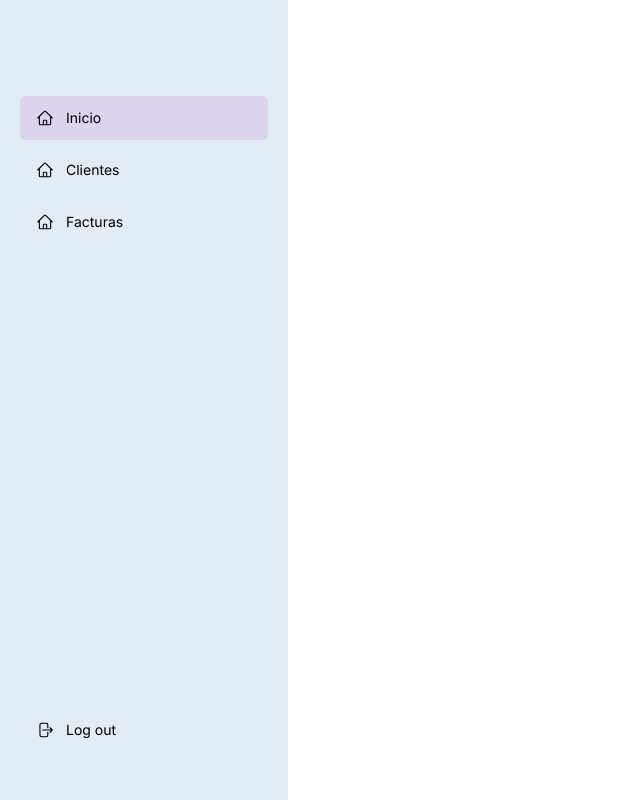
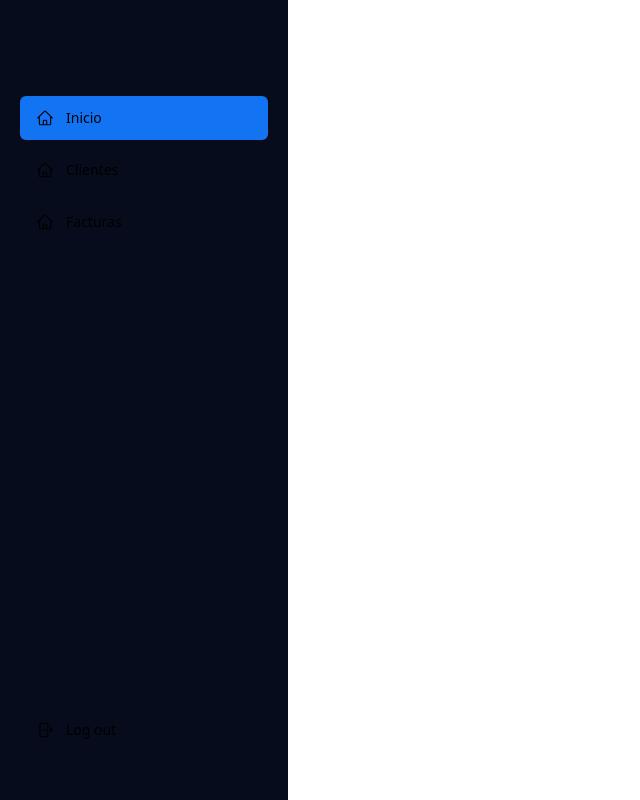
Before and after one commit to JPabloPena/modas-angel-manager, a React (Vite) app: page / in a window 1280 px wide. Shown: the whole page, without its empty margins (0-640 px from the left). Built offline with nearby package versions, Linux system fonts and the light colour scheme.

Commit message:
feat: update colors and font, and add a utility for gradient background

```diff
--- a/src/index.css
+++ b/src/index.css
@@ -2,23 +2,20 @@
 
 @theme {
   /* Background colors */
-  --color-primary-bg: #e2ecf4;
-  --color-secondary-bg: #dcd3ef;
-  --color-terciary-bg: #214345;
-  /* Dark */
-  --color-primary-bg-dark: #03171a;
-  --color-secondary-bg-dark: #0b2e32;
-  --color-terciary-bg-dark: #214345;
+  --color-primary-bg: #060c1b;
+  --color-secondary-bg: #1274f3;
 
   /* Text colors */
-  --color-primary: #03171a;
-  --color-secondary: #0b2e32;
-  --color-accent: #214345;
-  /* Dark */
-  --color-primary-dark: #e2ecf4;
-  --color-secondary-dark: #dcd3ef;
-  --color-accent-dark: #dbd14a;
+  --color-primary: #ffffff;
+  --color-secondary: #4bffb2;
+  --color-tertiary: #7a85a4;
+  --color-accent: #060c1b;
 
   /* Fonts */
-  --font-inter: 'Inter', sans-serif;
+  --font-outfit: 'Outfit', sans-serif;
 }
+
+@utility linear-gradient-blue {
+  background: linear-gradient(to top, #232e4d, #232c46, #1f2943, #141a31);
+  opacity: 0.9;
+}
```
